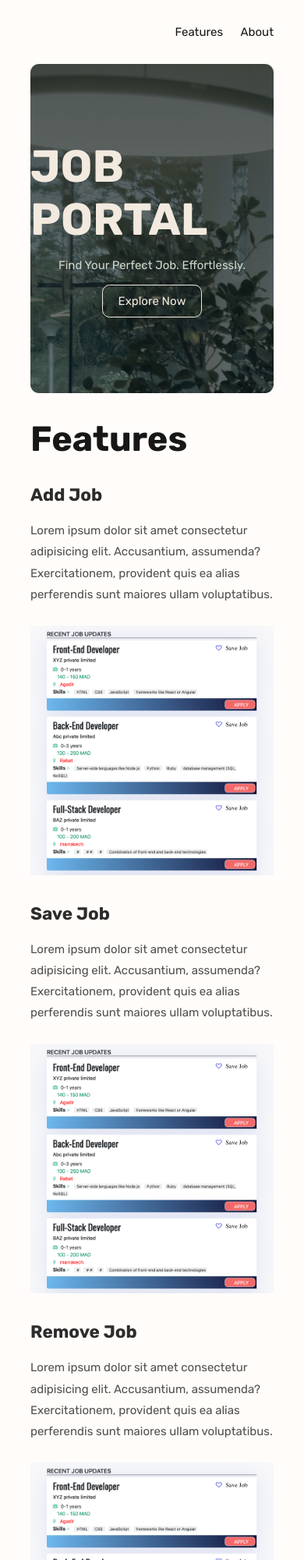
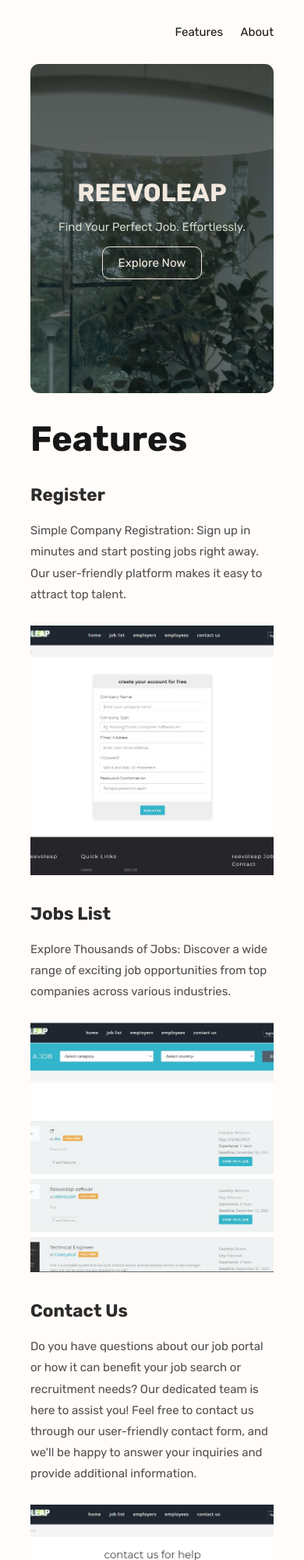
Before and after one commit to 5alidev/ProjectLandingPage, a plain HTML site: page index.html in a window 390 px wide. Shown: the top 2000 px of the page at 78% size. Drawn offline with Linux system fonts and the light colour scheme.

Commit message:
update features

```diff
--- a/Styles/style.css
+++ b/Styles/style.css
@@ -194,3 +194,10 @@ footer {
         flex-direction: column;
     }
 }
+
+@media screen and (max-width: 480px) {
+    .intro-section h1 {
+        font-size: 2rem;
+        text-align: center;
+    }
+}
--- a/index.html
+++ b/index.html
@@ -3,7 +3,7 @@
 <head>
     <meta charset="UTF-8">
     <meta name="viewport" content="width=device-width, initial-scale=1.0">
-    <title>Project Landing Page</title>
+    <title>REEVOLEAP Landing Page</title>
     <link rel="stylesheet" href="Styles/style.css">
     <!-- google font -->
     <link rel="preconnect" href="https://fonts.googleapis.com">
@@ -23,39 +23,39 @@
             <a href="#about-section">About</a>
         </nav>
         <section class="intro-section">
-            <h1>Job Portal</h1>
+            <h1>REEVOLEAP</h1>
             <p>Find Your Perfect Job. Effortlessly.</p>
-            <a href="#">Explore Now</a>
+            <a href="https://www.youtube.com/watch?v=QcopYamRhVI" target="_blank">Explore Now</a>
         </section>
         <section id="Features-section">
             <h1>Features</h1>
             <div class="feature">
                 <div class="content">
-                    <h2>Add Job</h2>
-                    <p>Lorem ipsum dolor sit amet consectetur adipisicing elit. Accusantium, assumenda? Exercitationem, provident quis ea alias perferendis sunt maiores ullam voluptatibus.</p>
+                    <h2>Register</h2>
+                    <p>Simple Company Registration: Sign up in minutes and start posting jobs right away. Our user-friendly platform makes it easy to attract top talent.</p>
                 </div>
                 <div class="feature-img">
-                    <img src="./Images/ScreenShot.png" alt="feature image">
+                    <img src="./Images/createAccountAsCompany.jpg" alt="feature image">
                 </div>
             </div>
 
             <div class="feature sec">
                 <div class="content">
-                    <h2>Save Job</h2>
-                    <p>Lorem ipsum dolor sit amet consectetur adipisicing elit. Accusantium, assumenda? Exercitationem, provident quis ea alias perferendis sunt maiores ullam voluptatibus.</p>
+                    <h2>Jobs List</h2>
+                    <p>Explore Thousands of Jobs: Discover a wide range of exciting job opportunities from top companies across various industries.</p>
                 </div>
                 <div class="feature-img">
-                    <img src="./Images/ScreenShot.png" alt="feature image">
+                    <img src="./Images/jobList.jpg" alt="feature image">
                 </div>
             </div>
 
             <div class="feature">
                 <div class="content">
-                    <h2>Remove Job</h2>
-                    <p>Lorem ipsum dolor sit amet consectetur adipisicing elit. Accusantium, assumenda? Exercitationem, provident quis ea alias perferendis sunt maiores ullam voluptatibus.</p>
+                    <h2>Contact Us</h2>
+                    <p>Do you have questions about our job portal or how it can benefit your job search or recruitment needs?  Our dedicated team is here to assist you!  Feel free to contact us through our user-friendly contact form, and we'll be happy to answer your inquiries and provide additional information.</p>
                 </div>
                 <div class="feature-img">
-                    <img src="./Images/ScreenShot.png" alt="feature image">
+                    <img src="./Images/contactUs.jpg" alt="feature image">
                 </div>
             </div>
         </section>
```
Also changed, not shown: Images/ScreenShot.png (deleted), Images/contactUs.jpg (added), Images/createAccountAsCompany.jpg (added), Images/jobList.jpg (added).
